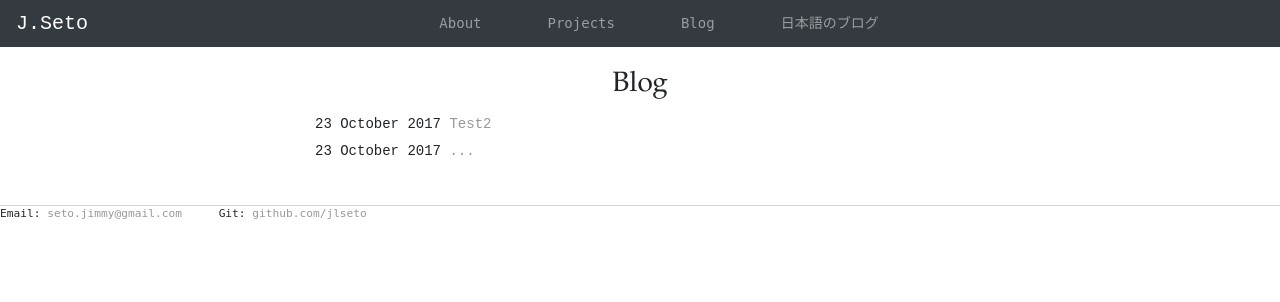
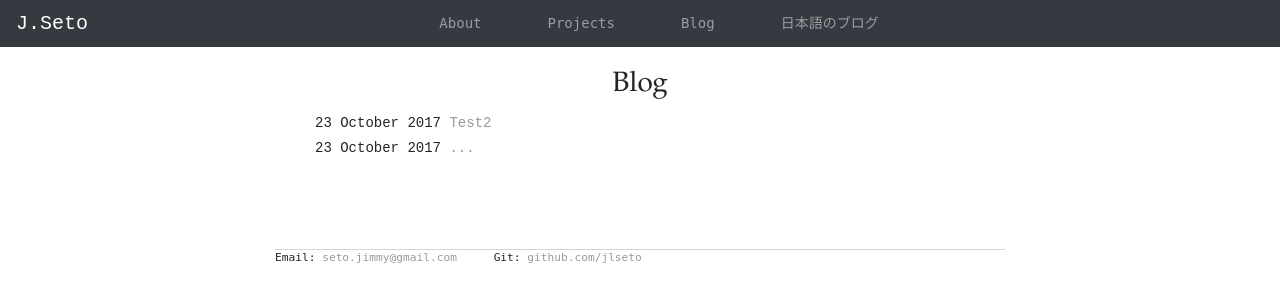
Before and after one commit to JLSeto/blog_angular, a Jekyll site: the page built from Blog/index.html, in a window 1280 px wide and 1400 px high. Shown: the top 302 px of the window. Built offline with Jekyll 4.4.1, drawn with Linux system fonts in a browser that asks for light colours; nearby versions of some CDN libraries.

Commit message:
Updated Footer

```diff
--- a/_layouts/default.html
+++ b/_layouts/default.html
@@ -52,14 +52,19 @@
 
 		<div> {{ content }} </div>
 
+    <div class="container mt-5">
+      <div class="row justify-content-center">
+        <div class="col-lg-10 col-xl-8">
 		<footer>
 				<ul>
 						<li>Email: <a href="mailto:seto.jimmy@gmail.com">seto.jimmy@gmail.com</a></li>
 						<li>Git: <a href="https://github.com/jlseto">github.com/jlseto</a></li>
-			</ul>
+			  </ul>
 		</footer>
 
-
+        </div>
+      </div>
+    </div>
     <!-- JavaScript: placed at the end of the document so the pages load faster -->
 		<!-- jQuery library -->
 		<script src="https://code.jquery.com/jquery-3.2.1.slim.min.js" integrity="sha384-KJ3o2DKtIkvYIK3UENzmM7KCkRr/rE9/Qpg6aAZGJwFDMVNA/GpGFF93hXpG5KkN" crossorigin="anonymous"></script>
--- a/_sass/typography.scss
+++ b/_sass/typography.scss
@@ -69,19 +69,15 @@ p {
 }
 footer {
     border-top: 1px solid #d5d5d5;
-    font-size: .8em;
+    font-size: 0.8em;
+
 }
 
 ul.blog {
   text-align: left;
   margin: 20px auto 40px;
   font-size: 1.0em;
-  font-family: monospace;
-	font-size: 14px;
-	font-style: normal;
-	font-variant: normal;
-	font-weight: 400;
-	line-height: 27px;
+  line-height: 25.2px;
 
 }
 
```
